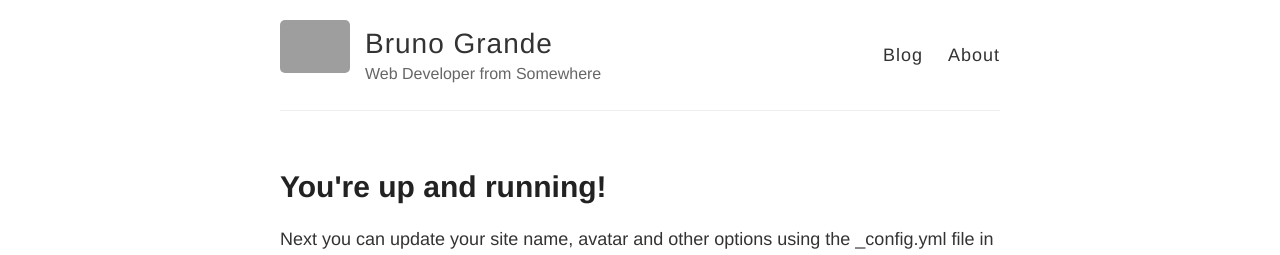
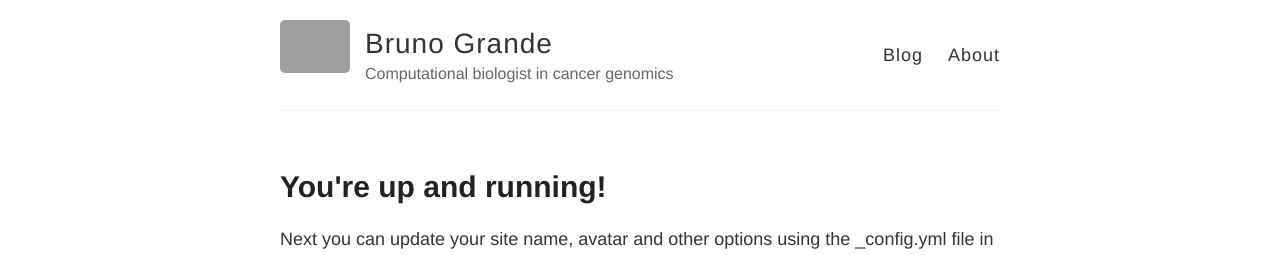
Before and after one commit to BrunoGrandePhD/my-blog, a Jekyll site: the page built from index.html, in a window 1280 px wide. Shown: the top 255 px of the page. Built offline with Jekyll 4.4.1, drawn with Linux system fonts in a browser that asks for light colours; Markdown is read by kramdown in place of the engine named in the settings; grey boxes are pictures that could not be loaded.

Commit message:
Add personal description to configuration

```diff
--- a/_config.yml
+++ b/_config.yml
@@ -6,7 +6,7 @@
 name: Bruno Grande
 
 # Short bio or description (displayed in the header)
-description: Web Developer from Somewhere
+description: Computational biologist in cancer genomics
 
 # URL of your avatar or profile pic (you could use your GitHub profile pic)
 avatar: https://raw.githubusercontent.com/barryclark/jekyll-now/master/images/jekyll-logo.png
```
